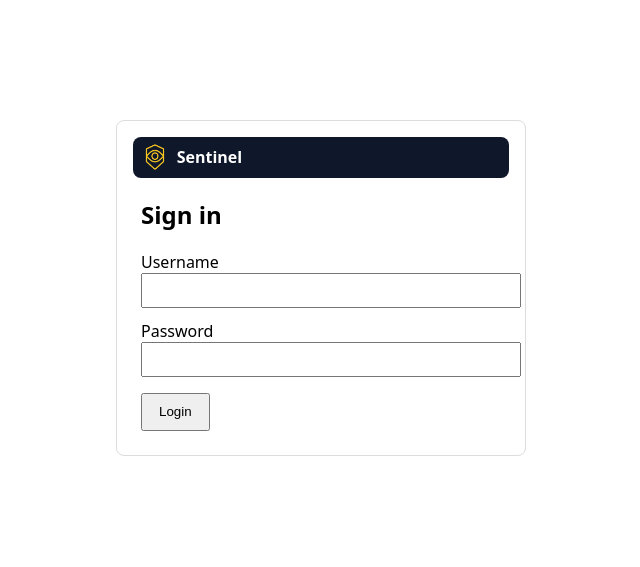
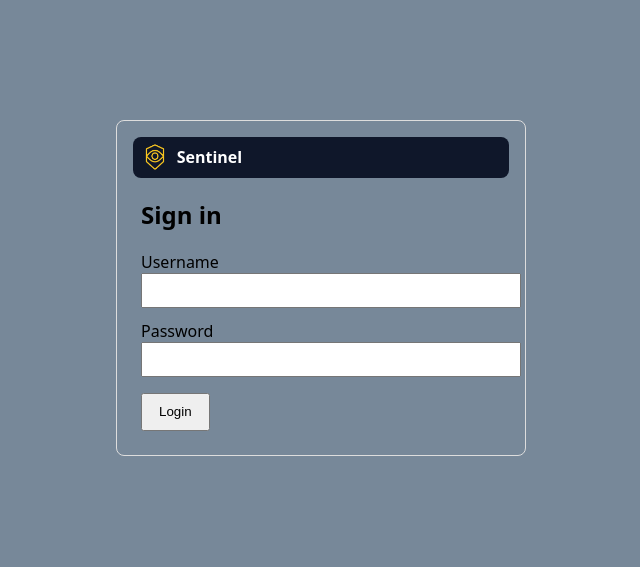
Before and after one commit to DaHof/Sentinel, a Flask app: page /login in a window 1280 px wide. Shown: the top 567 px of the page, without its empty margins (319-959 px from the left). Run offline with Flask 3, Linux system fonts and the light colour scheme.

Commit message:
style(templates): add consistent background color to all pages
Added a lightslategray background color to the body style in dashboard, login, plugins, and settings templates for visual consistency across the application. Also updated .gitignore to exclude .DS_Store files, which are common unwanted artifacts on macOS systems.

```diff
--- a/templates/dashboard.html
+++ b/templates/dashboard.html
@@ -5,7 +5,7 @@
     <title>Dashboard</title>
     <meta name="viewport" content="width=device-width, initial-scale=1">
     <style>
-      body { font-family: system-ui, sans-serif; padding: 2rem; }
+      body { font-family: system-ui, sans-serif; padding: 2rem; background-color: lightslategray; }
       header { display:flex; justify-content: space-between; align-items:center; }
       .app-header { background:#0f172a; color:#fff; padding:.6rem 1rem; border-radius: 10px; box-shadow: 0 1px 4px rgba(0,0,0,.15); }
       .app-header a { color:#fff; text-decoration:none; }
--- a/templates/login.html
+++ b/templates/login.html
@@ -5,7 +5,7 @@
     <title>Login</title>
     <meta name="viewport" content="width=device-width, initial-scale=1">
     <style>
-      body { font-family: system-ui, sans-serif; padding: 2rem; }
+      body { font-family: system-ui, sans-serif; padding: 2rem; background-color: lightslategray;}
       .card { max-width: 360px; margin: 5rem auto; padding: 1.5rem; border: 1px solid #ddd; border-radius: 8px; }
       .card .brandbar { display:flex; align-items:center; gap:.6rem; background:#0f172a; color:#fff; padding:.4rem .6rem; border-radius:8px; margin:-.5rem -.5rem .75rem; }
       .brandbar .logo { height: 28px; width:auto; display:block; }
--- a/templates/plugins.html
+++ b/templates/plugins.html
@@ -5,7 +5,7 @@
     <title>Plugins</title>
     <meta name="viewport" content="width=device-width, initial-scale=1">
     <style>
-      body { font-family: system-ui, sans-serif; padding: 2rem; }
+      body { font-family: system-ui, sans-serif; padding: 2rem; background-color: lightslategray;}
       header { display:flex; justify-content: space-between; align-items:center; }
       .app-header { background:#0f172a; color:#fff; padding:.6rem 1rem; border-radius: 10px; box-shadow: 0 1px 4px rgba(0,0,0,.15); }
       .app-header a { color:#fff; text-decoration:none; }
--- a/templates/settings.html
+++ b/templates/settings.html
@@ -5,7 +5,7 @@
     <title>Settings</title>
     <meta name="viewport" content="width=device-width, initial-scale=1">
     <style>
-      body { font-family: system-ui, sans-serif; padding: 2rem; }
+      body { font-family: system-ui, sans-serif; padding: 2rem; background-color: lightslategray;}
       header { display:flex; justify-content: space-between; align-items:center; }
       .app-header { background:#0f172a; color:#fff; padding:.6rem 1rem; border-radius: 10px; box-shadow: 0 1px 4px rgba(0,0,0,.15); }
       .app-header a { color:#fff; text-decoration:none; }
```
Also changed, not shown: 1 other file.
